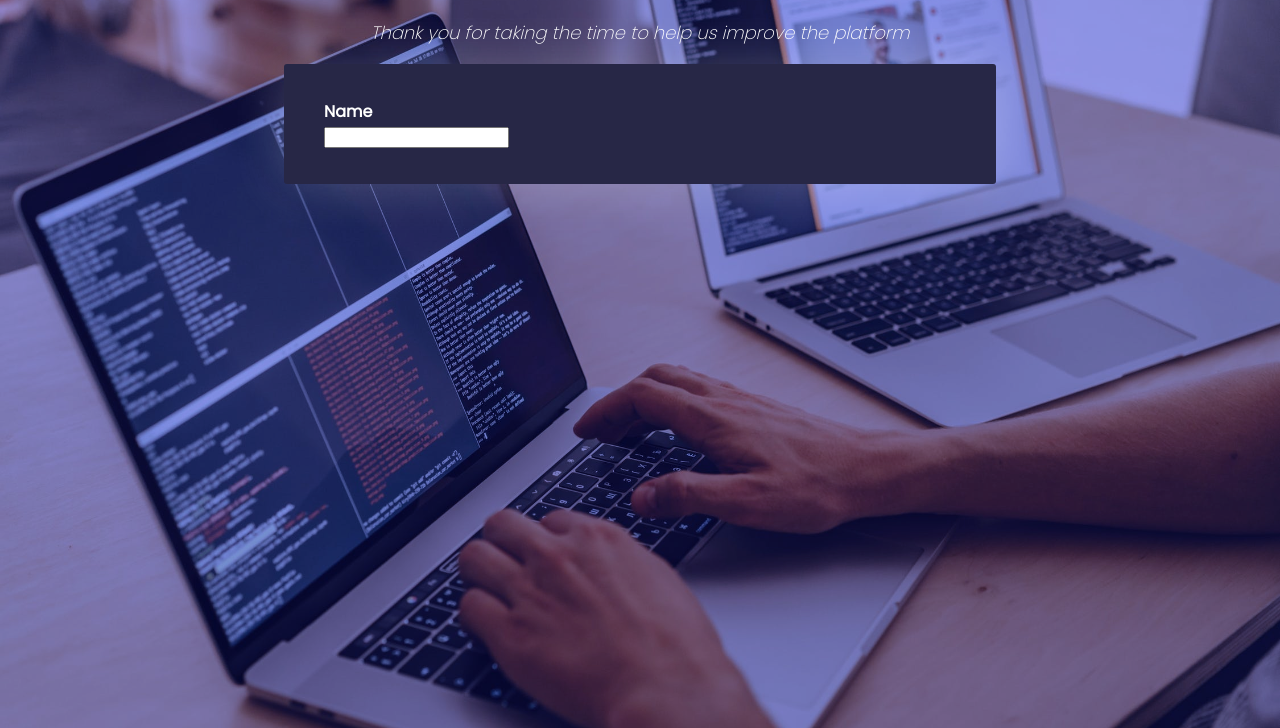
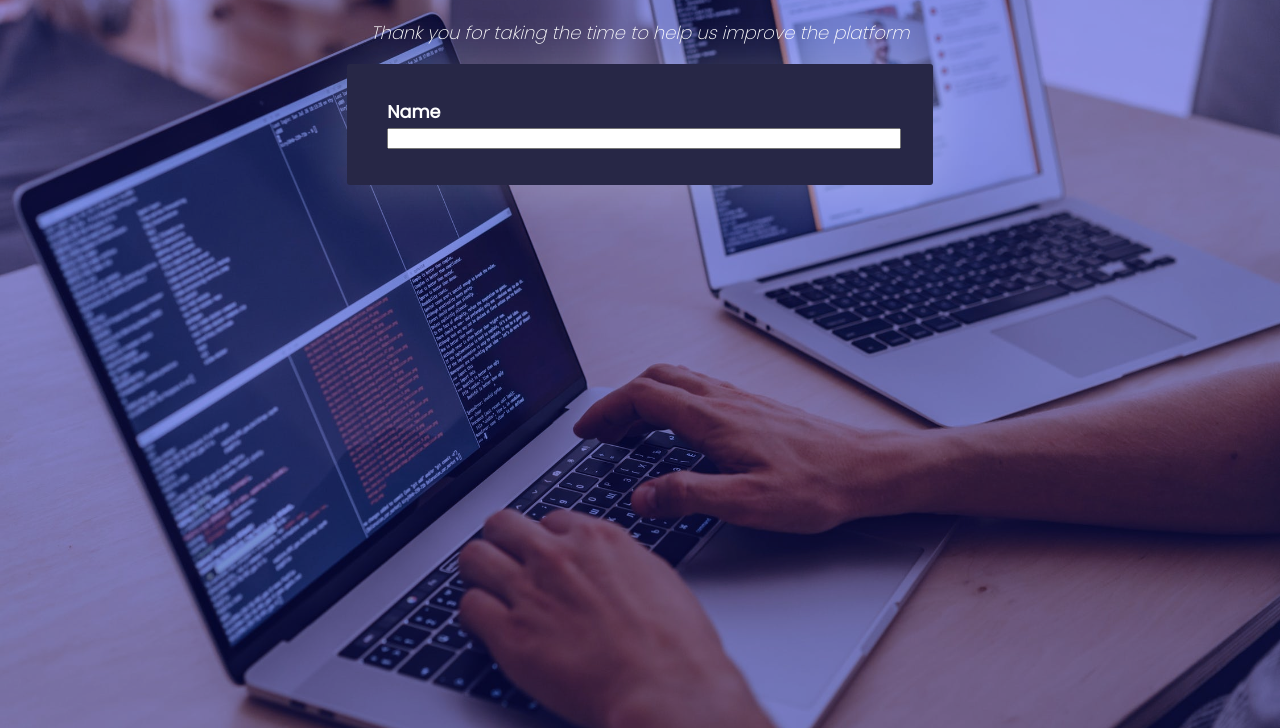
Before and after one commit to huzaifa1712/free-code-camp, a plain HTML site: page responsive-web-design/survey-form/index.html in a window 1280 px wide. Shown: the part 72-800 px from the top of the page. Drawn offline with Linux system fonts and the light colour scheme.

Commit message:
Change width of input, form, font-size

```diff
--- a/responsive-web-design/survey-form/style.css
+++ b/responsive-web-design/survey-form/style.css
@@ -13,7 +13,7 @@
     text-align: left;
     padding:35px 40px;
     background-color: var(--form-bg-color);
-    width:50%;
+    width:40%;
     margin: 0 auto;
     border: 0px solid black;
     border-radius: 3px;
@@ -35,4 +35,9 @@ body{
 label{
     font-weight:bold;
     display: block;
+    font-size:1.1em;
 }
+
+input[type=text]{
+    width:100%;
+}
```
